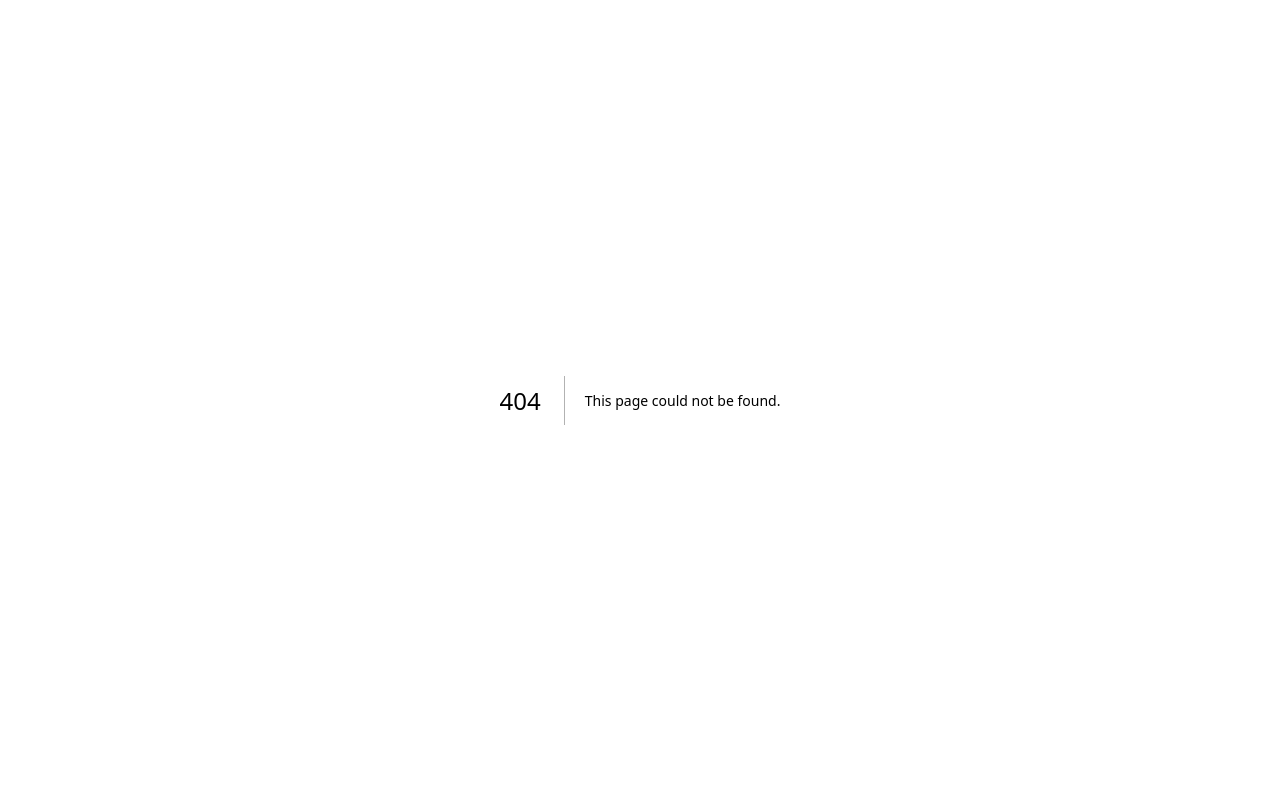
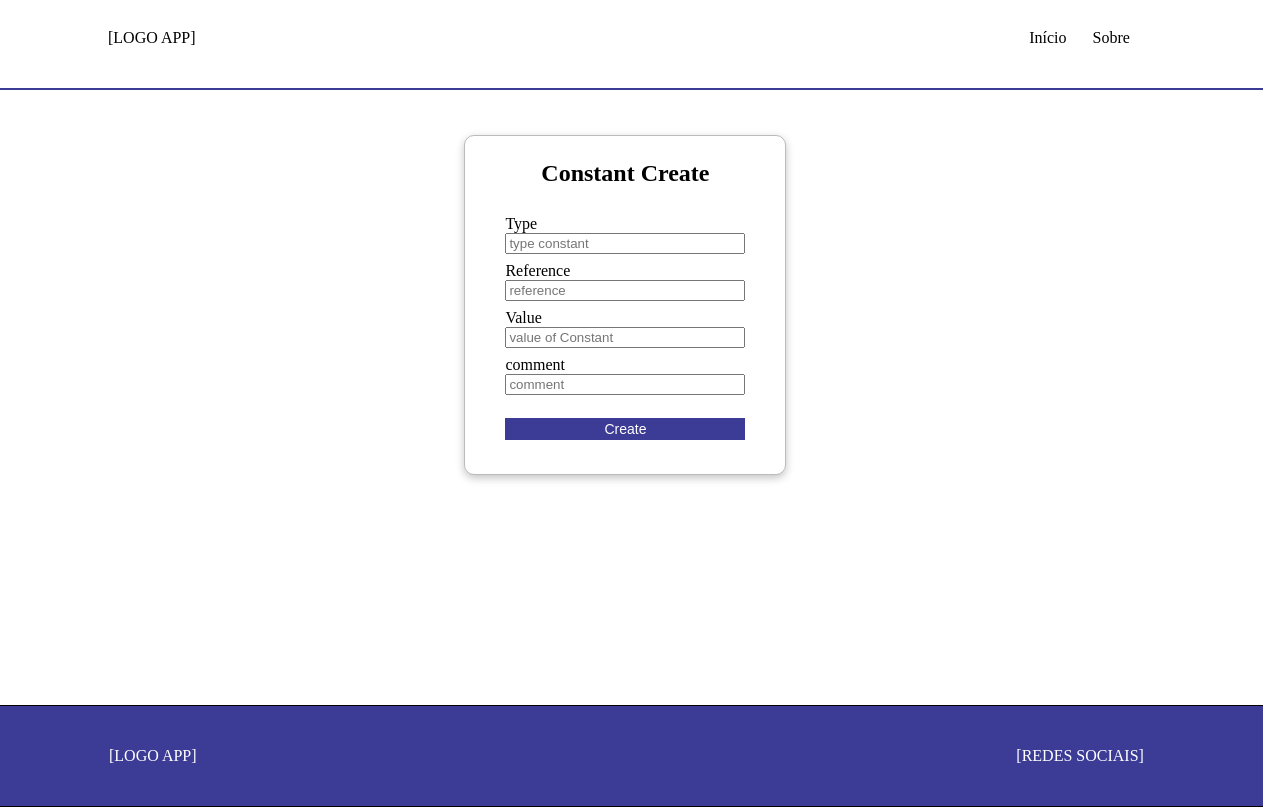
Before and after one commit to rapael-augusto/metabolismoagrario_frontweb, a Next.js app: page /criarConstant in a window 1280 px wide. Before the commit this address had no page. Built offline with nearby package versions, Linux system fonts and the light colour scheme.

Commit message:
formulario de cadastro de constantes

```diff
--- /dev/null
+++ b/src/app/criarConstant/page.tsx
@@ -0,0 +1,90 @@
+"use client";
+
+import "../../styles/crops/pageCrops.css"
+import "../../styles/form/form.css"
+import '../../styles/home/login.css'
+
+import Layout from "@/components/layout/layout";
+import InputDefault from "@/components/forms/inputDefault";
+import Button from "@/components/forms/button";
+
+import { useState } from "react";
+
+
+const CriarConstant = () => {
+    const [type, setType] = useState('')
+    const [reference, setReference] = useState('')
+    const [value, setValue] = useState('')
+    const [comment, setComment] = useState('')
+
+
+    // "type"
+    // "reference"
+    // "value"
+    // "comment"
+
+    const cadastroConstant = async (e: React.FormEvent) => {
+        e.preventDefault()
+        console.log('cadastro constant')
+    }
+
+
+    return (
+        <Layout>
+            <div className="cropsPage">
+                <div className="list-crops">
+                    <form className="formBody-login">
+                        <div className="form-input-box">
+                            <h2 className="tittle-login">Constant Create</h2>
+                        </div>
+
+                        <InputDefault
+                            classe="form-input-box"
+                            label="Type"
+                            placeholder="type constant"
+                            value={type}
+                            onChange={(e: React.ChangeEvent<HTMLInputElement>) => setType((e.target as HTMLInputElement).value)}
+                            type={'text'}
+                        />
+
+                        <InputDefault
+                            classe="form-input-box"
+                            label="Reference"
+                            placeholder="reference"
+                            value={reference}
+                            onChange={(e: React.ChangeEvent<HTMLInputElement>) => setReference((e.target as HTMLInputElement).value)}
+                            type={'text'}
+                        />
+
+                        <InputDefault
+                            classe="form-input-box"
+                            label="Value"
+                            placeholder="value of Constant"
+                            value={value}
+                            onChange={(e: React.ChangeEvent<HTMLInputElement>) => setValue((e.target as HTMLInputElement).value)}
+                            type={'text'}
+                        />
+
+                        {/* trocar por um textarea */}
+                        <InputDefault
+                            classe="form-input-box"
+                            label="comment"
+                            placeholder="comment"
+                            value={comment}
+                            onChange={(e: React.ChangeEvent<HTMLInputElement>) => setComment((e.target as HTMLInputElement).value)}
+                            type={'text'}
+                        />
+
+                        <div className="form-input-box">
+                            <Button texto={'Create'} classe={'button-home'} onclick={cadastroConstant} />
+                        </div>
+
+                    </form>
+                </div>
+
+            </div>
+        </Layout>
+    );
+}
+
+export default CriarConstant;
--- a/src/styles/home/login.css
+++ b/src/styles/home/login.css
@@ -6,7 +6,8 @@
     border: 1px solid rgba(0, 0, 0, 0.267);
     border-radius: 10px;
     width: 300px;
-    height: 270px;
+    min-height: 270px;
+    height: min-content;
     margin: 0 auto;
     padding: 0px 10px 30px 10px;
     box-shadow: rgba(0, 0, 0, 0.24) 0px 3px 8px;
--- a/src/styles/layout/layout.css
+++ b/src/styles/layout/layout.css
@@ -4,7 +4,8 @@
     width: 99.6vw;
     min-height: 99vh;
     height: max-content;
-    margin: -7px;
+    margin: -20px;
+    overflow-x: hidden;
 }
 .header-box{
     position: relative;
```
